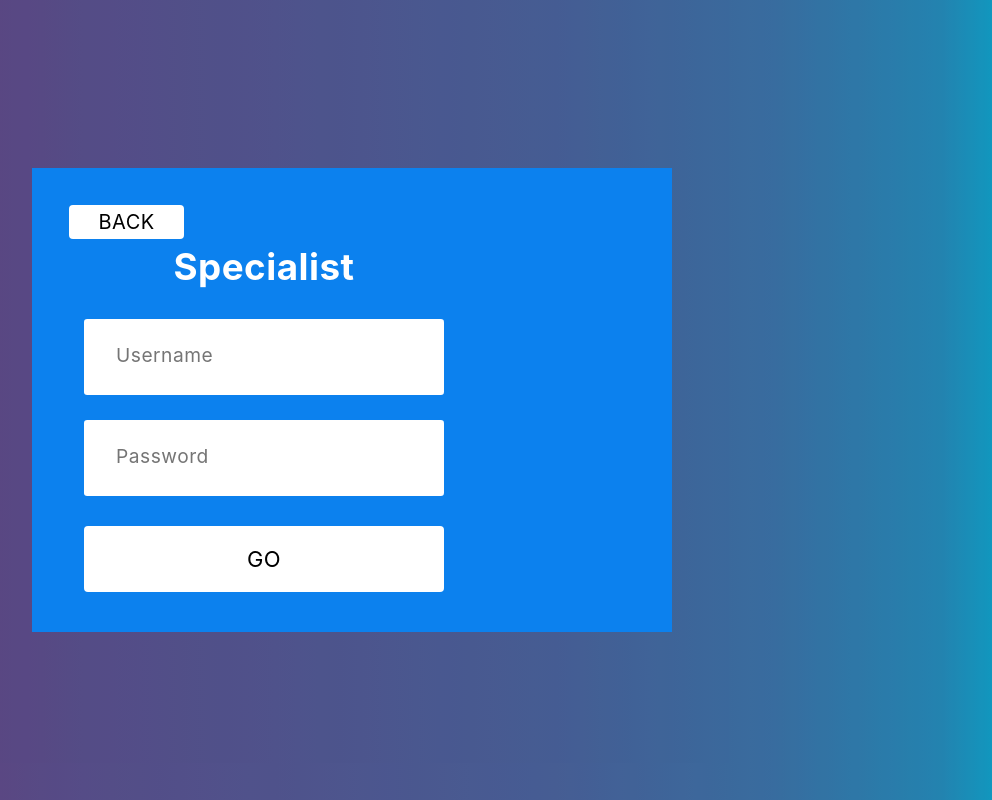
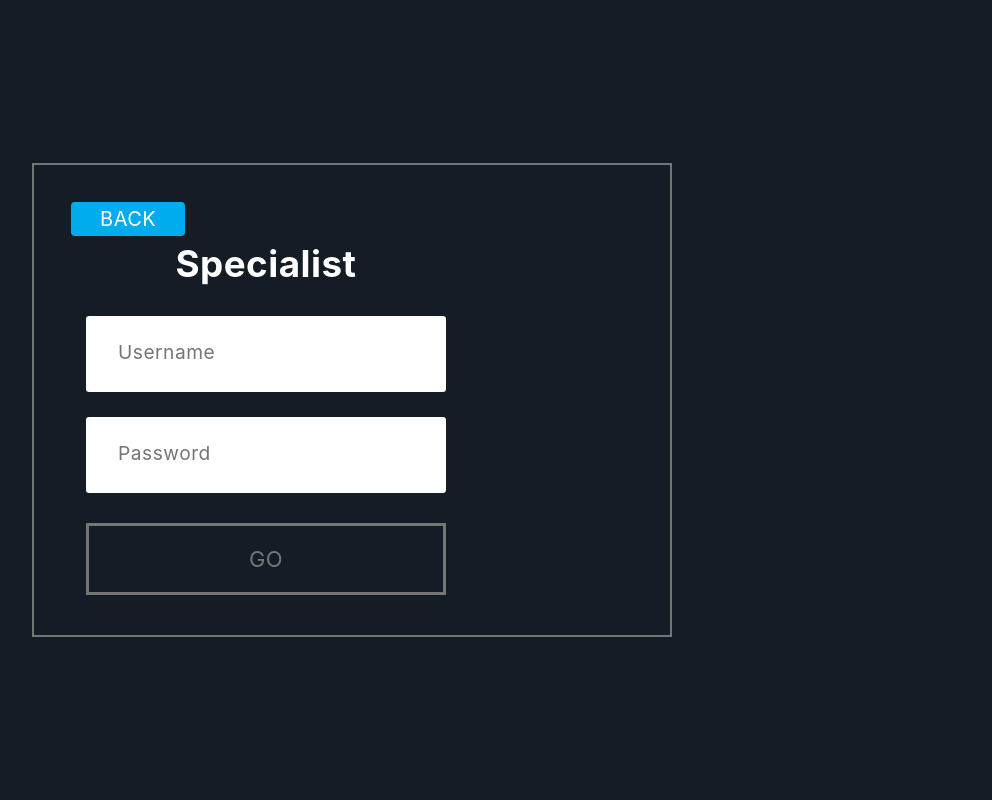
Before and after one commit to PJCB1998/p3, a React (Create React App) app: page / in a window 1280 px wide. Both pictures are taken after a click on the button "LOGIN AS SPECIALIST". Shown: the whole page, without its empty margins (288-1280 px from the left). Built offline with nearby package versions, Linux system fonts and the light colour scheme.

Commit message:
Parte grafica

```diff
--- a/src/App.css
+++ b/src/App.css
@@ -7,21 +7,21 @@
 }
 
 .ce-chat-list {
-  background-color: rgb(240, 240, 240) !important;
+  background-color: rgb(20,29,38) !important;
 }
 
 .ce-chats-container {
-  background-color: rgb(240, 240, 240) !important;
+  background-color: rgb(20,29,38) !important;
 }
 
 .ce-active-chat-card {
-  background-color: #cabcdc !important;
-  border: 4px solid #cabcdc !important;
+  background-color: rgb(20,29,38) !important;
+  border: 3px solid #757575 !important;
   border-radius: 0px !important;
 }
 
 .ce-chat-subtitle-text {
-  color: #595959 !important;
+  color: #757575 !important;
 }
 
 .ce-chat-form-container {
@@ -35,7 +35,7 @@
 
 .ce-primary-button {
   border-radius: 6px !important;
-  background-color: #7554a0 !important;
+  background-color: RGBA( 100, 149, 237, 1 ) !important;
   position: relative;
   bottom: 1px;
 }
@@ -46,7 +46,7 @@
 }
 
 .ce-settings {
-  background-color: rgb(240, 240, 240) !important;
+  background-color: rgb(20,29,38) !important;
 }
 
 .ce-autocomplete-input {
@@ -57,7 +57,7 @@
 .ce-autocomplete-options {
   border-radius: 6px !important;
   border: 1px solid #3b2a50 !important;
-  background-color: white !important;
+  background-color: rgb(20,29,38)  !important;
 }
 
 .ce-chat-settings-container {
@@ -74,7 +74,7 @@
   height: 100%;
   width: 100%;
   overflow: scroll;
-  background-color: rgb(240, 240, 240);
+  background-color: rgb(20,29,38);
 }
 
 .chat-title-container {
@@ -84,7 +84,7 @@
 }
 
 .chat-title {
-  color: #7554a0;
+  color: #d7b9fd;
   font-weight: 800;
   font-size: 24px;
 }
@@ -112,7 +112,7 @@
   width: 44px;
   height: 44px;
   border-radius: 22px;
-  color: white;
+  color: rgb(20,29,38);
   text-align: center;
   background-repeat: no-repeat;
   background-position: center;
@@ -158,14 +158,14 @@
   bottom: 0px;
   width: calc(100% - 36px);
   padding: 18px;
-  background-color: rgb(240, 240, 240);
+  background-color: rgb(20,29,38);
 }
 
 .message-form {
   overflow: hidden;
   border-radius: 6px;
   border: 1px solid #3b2a50;
-  background-color: white;
+  background-color: rgb(20,29,38);
 }
 
 .message-input {
@@ -217,8 +217,7 @@
 .wrapper {
   height: 100vh;
 	width: 100%;
-  background: rgb(117,84,160);
-  background: linear-gradient(90deg, rgba(117,84,160,1) 7%, rgba(117,84,160,1) 17%, rgba(106,95,168,1) 29%, rgba(99,103,174,1) 44%, rgba(87,116,184,1) 66%, rgba(70,135,198,1) 83%, rgba(44,163,219,1) 96%, rgba(22,188,237,1) 100%, rgba(0,212,255,1) 100%);
+  background: rgb(20,29,38);
   display: flex;
   justify-content: center;
   align-items: center;
@@ -257,8 +256,8 @@
 .backButton{
   border-radius: 4px;
   border: none;
-  background-color: white;
-  color: black;
+  background-color: rgb(0,172,238);
+  color: white;
   text-align: center;
   text-transform: uppercase;
   font-size: 20px;
@@ -271,10 +270,10 @@
 }
 
 .button {
-  border-radius: 4px;
-  border: none;
-  background-color: white;
-  color: black;
+  border: 3px solid #757575 !important;
+  border-radius: 0px !important;
+  background-color: rgba(20,29,38);
+  color: #757575;
   text-align: center;
   text-transform: uppercase;
   font-size: 22px;
--- a/src/components/Login.css
+++ b/src/components/Login.css
@@ -4,7 +4,7 @@
   left: 0;
   width: 100%;
   height: 100vh;
-    background-color: rgba(0,0,0,0.2);
+  background-color: rgba(20,29,38);
 
   display: flex;
   justify-content: center;
@@ -16,14 +16,16 @@
   padding: 32px;
   width: 100%;
   max-width: 640px;
-    background-color: rgb(12, 129, 238);
+  background-color: rgba(20,29,38);
+  border: 2px solid #757575 !important;
+  border-radius: 0px !important;
 }
 
 .error {
   margin: 0.2em;
-    color: aliceblue;
+  color: rgb(118, 182, 255);;
   border-radius: 0.3em;
-    background-color: lightcoral;
+  background-color: rgb(118, 182, 255);
   flex-direction: row;
   text-align: center;
 }
--- a/src/components/LoginForm.jsx
+++ b/src/components/LoginForm.jsx
@@ -33,7 +33,8 @@ function LoginForm() {
 
             <div className ="wrapper">
                 <div className="form">
-                    <h1 className="title">P3</h1>
+                    <h1 className="title">PHILA</h1>
+                    <h1 className="title">You are important</h1>
                     <div align="center">
 
                         <button className="button" onClick={handleHelp}>
```
Also changed, not shown: 1 other file (tests, documents, lock files or other folders). Lines whose indentation alone changed are shown as unchanged.
